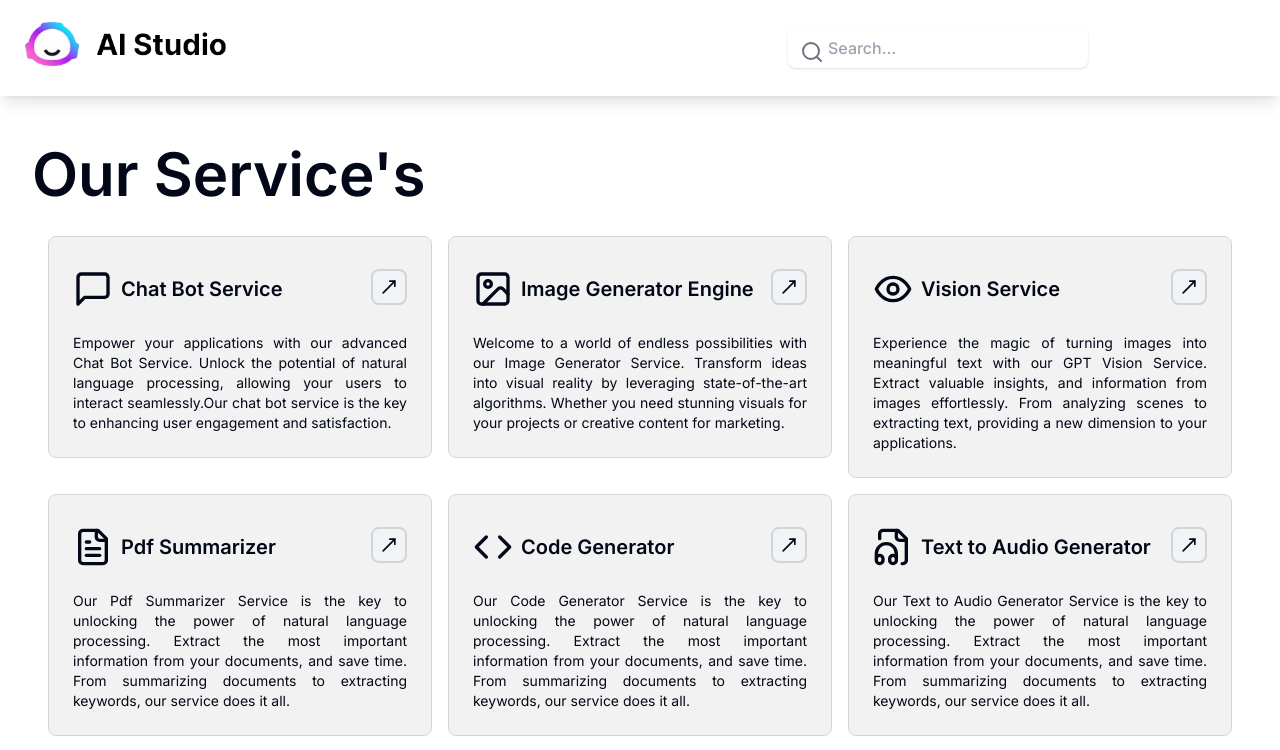
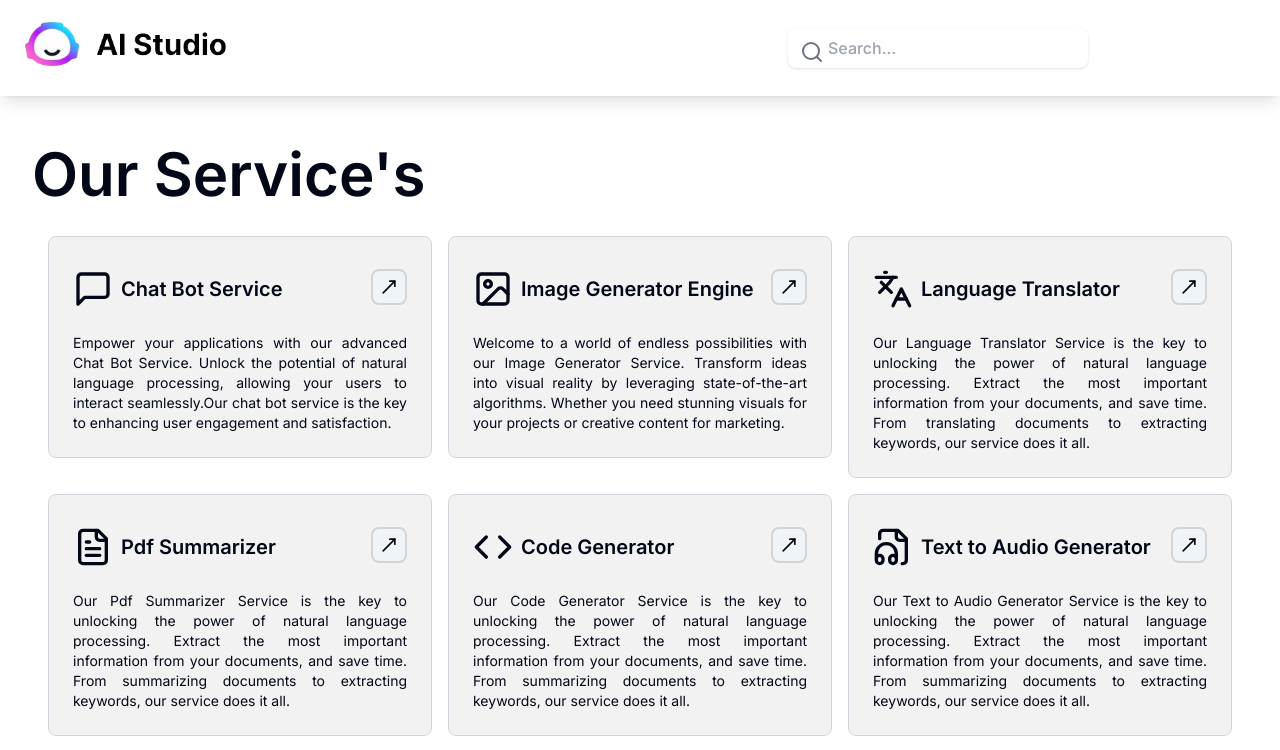
Before and after one commit to Prajwal-ak-0/saas, a Next.js app: page /explore in a window 1280 px wide. Shown: the top 750 px of the page. Built offline with nearby package versions, Linux system fonts and the light colour scheme.

Commit message:
Language translator section started

```diff
--- a/app/(explore)/explore/page.tsx
+++ b/app/(explore)/explore/page.tsx
@@ -1,5 +1,6 @@
 "use client"
 
+import Footer from '@/components/Footer'
 import Navbar from '@/components/Navbar'
 import ServiceCard from '@/components/ServiceCard'
 import { services } from '@/components/TopServices'
@@ -7,7 +8,8 @@ import React from 'react'
 
 const page = () => {
 
-  return (<>
+  return (
+    <>
       <div className='flex flex-col'>
         <div>
           <Navbar isExplore />
@@ -22,7 +24,7 @@ const page = () => {
                 <ServiceCard
                   title={service.title}
                   description={service.description}
-                            onClick={() => {}}
+                  onClick={() => { }}
                   link={service.link}
                   icon={service.icon}
                 />
@@ -31,6 +33,7 @@ const page = () => {
           </div>
         </div>
       </div>
+      <Footer />
     </>
   )
 }
--- /dev/null
+++ b/app/(services)/language/page.tsx
@@ -0,0 +1,9 @@
+import React from 'react'
+
+const page = () => {
+  return (
+    <div>page</div>
+  )
+}
+
+export default page
--- a/app/page.tsx
+++ b/app/page.tsx
@@ -9,7 +9,7 @@ export default function HomePage() {
   return (
     <>
       <Navbar />
-      <Hero />
+      {/* <Hero /> */}
       <TopServices />
       <Footer/>
     </>
--- a/components/TopServices.tsx
+++ b/components/TopServices.tsx
@@ -1,6 +1,6 @@
 import React from 'react'
 import ServiceCard from './ServiceCard'
-import { MessageSquare, Eye, Image, FileText, FileAudio, Code, Video, Music } from 'lucide-react'
+import { MessageSquare, Eye, Image, FileText, FileAudio, Code, Video, Music, LanguagesIcon } from 'lucide-react'
 import { title } from 'process'
 import { link } from 'fs'
 
@@ -18,10 +18,10 @@ export const services = [
         icon: Image
     },
     {
-        title: 'Vision Service',
-        description: 'Experience the magic of turning images into meaningful text with our GPT Vision Service. Extract valuable insights, and information from images effortlessly. From analyzing scenes to extracting text, providing a new dimension to your applications.',
-        link: '/vision',
-        icon: Eye
+        title: 'Language Translator',
+        description: 'Our Language Translator Service is the key to unlocking the power of natural language processing. Extract the most important information from your documents, and save time. From translating documents to extracting keywords, our service does it all.',
+        link: '/language',
+        icon: LanguagesIcon
     },
     {
         title: ' Pdf Summarizer',
@@ -42,40 +42,40 @@ export const services = [
         icon: FileAudio
     },
     {
-        title : 'Audio to Text Generator',
-        description : 'Our Audio to Text Generator Service is the key to unlocking the power of natural language processing. Extract the most important information from your documents, and save time. From summarizing documents to extracting keywords, our service does it all.',
-        link : '/audiotoaudio',
-        icon : FileText
+        title: 'Audio to Text Generator',
+        description: 'Our Audio to Text Generator Service is the key to unlocking the power of natural language processing. Extract the most important information from your documents, and save time. From summarizing documents to extracting keywords, our service does it all.',
+        link: '/audiotoaudio',
+        icon: FileText
     },
     {
-        title : 'Video Generator',
-        description : 'Our Video Generator Service is the key to unlocking the power of natural language processing. Extract the most important information from your documents, and save time. From summarizing documents to extracting keywords, our service does it all.',
-        link:'/video',
-        icon : Video
+        title: 'Video Generator',
+        description: 'Our Video Generator Service is the key to unlocking the power of natural language processing. Extract the most important information from your documents, and save time. From summarizing documents to extracting keywords, our service does it all.',
+        link: '/video',
+        icon: Video
     },
     {
-        title : 'Music Generator',
-        description : 'Our Music Generator Service is the key to unlocking the power of natural language processing. Extract the most important information from your documents, and save time. From summarizing documents to extracting keywords, our service does it all.',
-        link:'/music',
-        icon:Music
+        title: 'Music Generator',
+        description: 'Our Music Generator Service is the key to unlocking the power of natural language processing. Extract the most important information from your documents, and save time. From summarizing documents to extracting keywords, our service does it all.',
+        link: '/music',
+        icon: Music
     },
     {
-        title : '3D Costume Designer',
-        description : 'Our 3D Costume Designer Service is the key to unlocking the power of natural language processing. Extract the most important information from your documents, and save time. From summarizing documents to extracting keywords, our service does it all.',
-        link:'/3d',
-        icon:Image
+        title: '3D Costume Designer',
+        description: 'Our 3D Costume Designer Service is the key to unlocking the power of natural language processing. Extract the most important information from your documents, and save time. From summarizing documents to extracting keywords, our service does it all.',
+        link: '/3d',
+        icon: Image
     },
     {
-        title : 'Email Writer',
-        description : 'Our Email Writer Service is the key to unlocking the power of natural language processing. Extract the most important information from your documents, and save time. From summarizing documents to extracting keywords, our service does it all.',
-        link:'/email',
-        icon:MessageSquare
+        title: 'Email Writer',
+        description: 'Our Email Writer Service is the key to unlocking the power of natural language processing. Extract the most important information from your documents, and save time. From summarizing documents to extracting keywords, our service does it all.',
+        link: '/email',
+        icon: MessageSquare
     },
     {
-        title : 'Resume Writer',
-        description : 'Our Resume Writer Service is the key to unlocking the power of natural language processing. Extract the most important information from your documents, and save time. From summarizing documents to extracting keywords, our service does it all.',
-        link:'/resume',
-        icon:FileText
+        title: 'Resume Writer',
+        description: 'Our Resume Writer Service is the key to unlocking the power of natural language processing. Extract the most important information from your documents, and save time. From summarizing documents to extracting keywords, our service does it all.',
+        link: '/resume',
+        icon: FileText
     }
 ]
 
@@ -93,10 +93,10 @@ export const topservices = [
         icon: Image
     },
     {
-        title: 'Vision Service',
-        description: 'Experience the magic of turning images into meaningful text with our GPT Vision Service. Extract valuable insights, and information from images effortlessly. From analyzing scenes to extracting text, providing a new dimension to your applications.',
-        link: '/vision',
-        icon: Eye
+        title: 'Language Translator',
+        description: 'Our Language Translator Service is the key to unlocking the power of natural language processing. Extract the most important information from your documents, and save time. From translating documents to extracting keywords, our service does it all.',
+        link: '/language',
+        icon: LanguagesIcon
     },
     {
         title: ' Pdf Summarizer',
```
Lines whose indentation alone changed are shown as unchanged.
